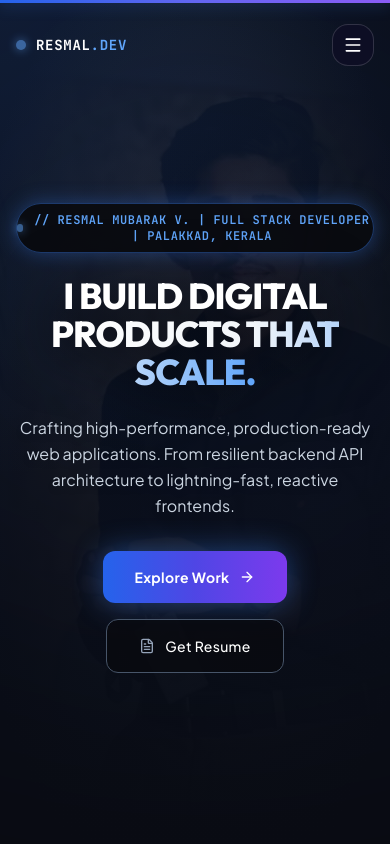
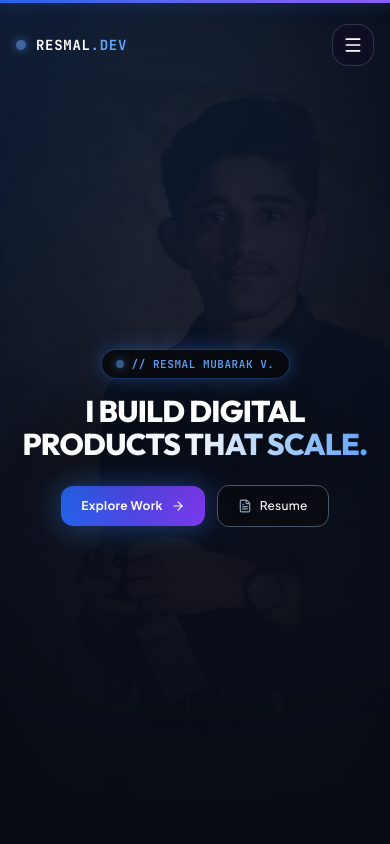
Before and after one commit to ResmalMubarakV/portfolio, a React (Vite) app: page / in a window 390 px wide. Shown: the top 844 px of the page. Built offline with nearby package versions, Linux system fonts and the light colour scheme.

Commit message:
feat: optimize mobile hero section for ultra-minimal layout while keeping desktop intact

```diff
--- a/src/components/Hero.jsx
+++ b/src/components/Hero.jsx
@@ -69,20 +69,21 @@ const Hero = () => {
         }}
       />
 
-      {/* 3. HIGH-CONTRAST LAYERED TEXT CONTENT (Z-20 ABOVE DARK OVERLAY IMAGE - NO SEPARATE INNER CARD) */}
+      {/* 3. HIGH-CONTRAST LAYERED TEXT CONTENT (Z-20 ABOVE DARK OVERLAY IMAGE) */}
       <motion.div
         style={{ y: textY, opacity: textOpacity }}
-        className="relative z-20 max-w-5xl mx-auto px-4 sm:px-6 lg:px-8 w-full flex flex-col items-center justify-center text-center my-auto pt-28 pb-20"
+        className="relative z-20 max-w-5xl mx-auto px-4 sm:px-6 lg:px-8 w-full flex flex-col items-center justify-center text-center my-auto pt-24 pb-16 sm:pt-28 sm:pb-20"
       >
-        {/* PRE-HEADER (MONOSPACE) */}
+        {/* PRE-HEADER (MONOSPACE - COMPACT ON MOBILE, FULL ON DESKTOP) */}
         <motion.div
           initial={{ opacity: 0, y: 15 }}
           animate={{ opacity: 1, y: 0 }}
           transition={{ duration: 0.5 }}
-          className="inline-flex items-center gap-2 px-4.5 py-2 rounded-full bg-[#090A0F]/90 border border-blue-500/40 text-blue-400 text-xs sm:text-sm font-mono tracking-wider mb-6 shadow-[0_0_20px_rgba(59,130,246,0.35)] backdrop-blur-md"
+          className="inline-flex items-center gap-2 px-3.5 py-1.5 sm:px-4.5 sm:py-2 rounded-full bg-[#090A0F]/90 border border-blue-500/40 text-blue-400 text-[11px] sm:text-sm font-mono tracking-wider mb-4 sm:mb-6 shadow-[0_0_20px_rgba(59,130,246,0.35)] backdrop-blur-md"
         >
           <span className="w-2 h-2 rounded-full bg-blue-400 animate-pulse shadow-[0_0_8px_#60a5fa]" />
-          <span className="font-semibold uppercase">// RESMAL MUBARAK V. | FULL STACK DEVELOPER | PALAKKAD, KERALA</span>
+          <span className="font-semibold uppercase sm:hidden">// RESMAL MUBARAK V.</span>
+          <span className="font-semibold uppercase hidden sm:inline">// RESMAL MUBARAK V. | FULL STACK DEVELOPER | PALAKKAD, KERALA</span>
         </motion.div>
 
         {/* COMMANDING MAIN HEADLINE */}
@@ -90,48 +91,48 @@ const Hero = () => {
           initial={{ opacity: 0, y: 25 }}
           animate={{ opacity: 1, y: 0 }}
           transition={{ duration: 0.6, delay: 0.15 }}
-          className="font-display font-black text-4xl sm:text-6xl lg:text-[76px] text-white tracking-tight leading-[1.05] max-w-4xl drop-shadow-[0_4px_30px_rgba(0,0,0,0.95)]"
+          className="font-display font-black text-3xl sm:text-6xl lg:text-[76px] text-white tracking-tight leading-[1.1] sm:leading-[1.05] max-w-4xl drop-shadow-[0_4px_30px_rgba(0,0,0,0.95)]"
         >
-          I BUILD DIGITAL <br />
+          I BUILD DIGITAL <br className="hidden sm:inline" />
           <span className="text-transparent bg-clip-text bg-gradient-to-r from-white via-slate-100 to-blue-400">
             PRODUCTS THAT SCALE.
           </span>
         </motion.h1>
 
-        {/* REFINED BIO / SUB-HEADLINE */}
+        {/* REFINED BIO / SUB-HEADLINE (HIDDEN ON MOBILE TO KEEP MINIMAL, SHOWN ON DESKTOP) */}
         <motion.p
           initial={{ opacity: 0, y: 20 }}
           animate={{ opacity: 1, y: 0 }}
           transition={{ duration: 0.6, delay: 0.3 }}
-          className="font-sans font-light text-base sm:text-xl lg:text-2xl text-slate-300 max-w-2xl leading-relaxed mt-6 mb-8 drop-shadow-md"
+          className="hidden sm:block font-sans font-light text-base sm:text-xl lg:text-2xl text-slate-300 max-w-2xl leading-relaxed mt-6 mb-8 drop-shadow-md"
         >
           Crafting high-performance, production-ready web applications. From resilient backend API architecture to lightning-fast, reactive frontends.
         </motion.p>
 
-        {/* INTERACTIVE CTA BUTTONS */}
+        {/* INTERACTIVE CTA BUTTONS (COMPACT ON MOBILE, STANDARD ON DESKTOP) */}
         <motion.div
           initial={{ opacity: 0, scale: 0.9 }}
           animate={{ opacity: 1, scale: 1 }}
           transition={{ duration: 0.5, delay: 0.45 }}
-          className="flex flex-col sm:flex-row items-center justify-center gap-4 w-full sm:w-auto"
+          className="flex flex-row items-center justify-center gap-3 mt-6 sm:mt-0 w-full sm:w-auto"
         >
           {/* PRIMARY BUTTON: EXPLORE WORK */}
           <MagneticButton
             href="#projects"
-            className="px-8 py-4 rounded-xl bg-gradient-to-r from-blue-600 via-indigo-600 to-violet-600 text-white font-bold text-sm tracking-wide flex items-center justify-center gap-2.5 shadow-[0_0_30px_rgba(59,130,246,0.45)] hover:shadow-[0_0_45px_rgba(59,130,246,0.7)] hover:scale-105 transition-all duration-300 group"
+            className="px-5 py-3 sm:px-8 sm:py-4 rounded-xl bg-gradient-to-r from-blue-600 via-indigo-600 to-violet-600 text-white font-bold text-xs sm:text-sm tracking-wide flex items-center justify-center gap-2 shadow-[0_0_30px_rgba(59,130,246,0.45)] hover:shadow-[0_0_45px_rgba(59,130,246,0.7)] hover:scale-105 transition-all duration-300 group"
           >
             <span>Explore Work</span>
-            <ArrowRight size={16} className="group-hover:translate-x-1 transition-transform" />
+            <ArrowRight size={14} className="sm:w-4 sm:h-4 group-hover:translate-x-1 transition-transform" />
           </MagneticButton>
 
           {/* SECONDARY BUTTON: GET RESUME */}
           <MagneticButton
             href="/ResmalMubarakV-resume.pdf"
             download
-            className="px-8 py-4 rounded-xl bg-[#090A0F]/80 backdrop-blur-md border border-slate-600 hover:border-blue-400 text-white font-medium text-sm tracking-wide flex items-center justify-center gap-2.5 hover:bg-blue-500/15 transition-all duration-300 group"
+            className="px-5 py-3 sm:px-8 sm:py-4 rounded-xl bg-[#090A0F]/80 backdrop-blur-md border border-slate-600 hover:border-blue-400 text-white font-medium text-xs sm:text-sm tracking-wide flex items-center justify-center gap-2 hover:bg-blue-500/15 transition-all duration-300 group"
           >
-            <FileText size={16} className="text-slate-400 group-hover:text-blue-400 transition-colors" />
-            <span>Get Resume</span>
+            <FileText size={14} className="sm:w-4 sm:h-4 text-slate-400 group-hover:text-blue-400 transition-colors" />
+            <span>Resume</span>
           </MagneticButton>
         </motion.div>
       </motion.div>
```
